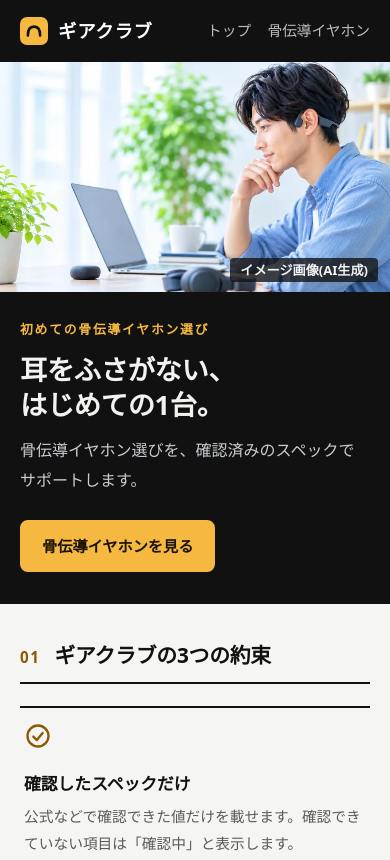
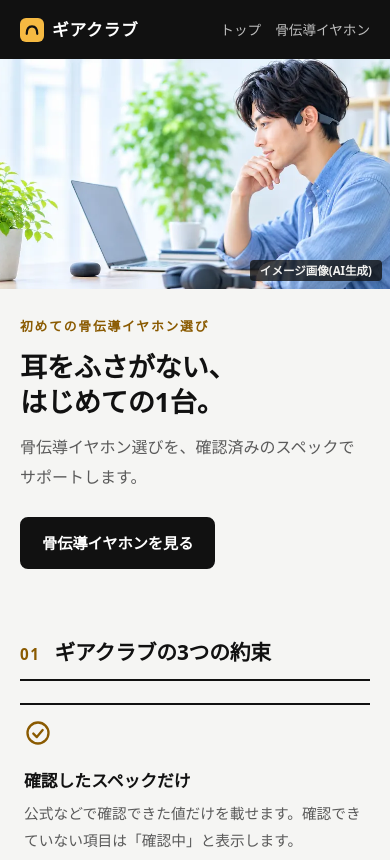
Before and after one commit to gearkurabe/site, an Astro site: page / in a window 390 px wide. Shown: the top 860 px of the page. Built offline with nearby package versions, Linux system fonts and the light colour scheme; Astro itself is replaced by a stand-in of ours.

Commit message:
Add files via upload

```diff
--- a/src/layouts/Base.astro
+++ b/src/layouts/Base.astro
@@ -148,16 +148,21 @@ const full = title === 'ギアクラブ' ? title : `${title} | ギアクラブ`;
         .hero-inner { grid-template-columns: 1fr; padding: 36px 20px 32px; }
         .hero-panel, .hero-panel.has-image { width: 100%; height: 200px; }
         .hero-panel svg { width: 190px; }
-        .nav a { margin-left: 12px; }
-        .hero--photo { background: #111111; }
+        .site-header .wrap { gap: 8px; }
+        .logo { font-size: 1.05rem; gap: 8px; }
+        .logo svg { width: 24px; height: 24px; }
+        .nav a { margin-left: 10px; font-size: .85rem; }
+        .hero-credit { font-size: .72rem; right: 8px; bottom: 8px; }
+        .hero--photo { background: var(--bg); }
         .hero--photo::before { display: none; }
         .hero--photo .hero-photo-wrap { position: relative; height: 230px; }
         .hero--photo .hero-photo { object-position: 82% 30%; }
         .hero--photo .hero-inner { min-height: 0; padding: 26px 20px 32px; }
-        .hero--photo h1 { color: #f2f2f0; }
-        .hero--photo .eyebrow { color: #f5b942; }
-        .hero--photo .hero-lead { color: #c9cdd1; }
-        .hero--photo .btn { background: #f5b942; border-color: #f5b942; color: #1a1304; }
+        .hero--photo h1 { color: var(--text); }
+        .hero--photo .eyebrow { color: var(--accent-text); }
+        .hero--photo .hero-lead { color: var(--muted); }
+        .hero--photo .btn { background: var(--btn-bg); border-color: var(--btn-bg); color: var(--btn-fg); }
+        .hero--photo .btn:hover { background: var(--accent); border-color: var(--accent); color: #1a1304; }
         .hero--photo.hero--compact .hero-photo-wrap { height: 150px; }
         .hero--photo.hero--compact .hero-inner { padding: 20px 20px 24px; }
         .band { font-size: 1.3rem; margin-top: 48px; }
```
